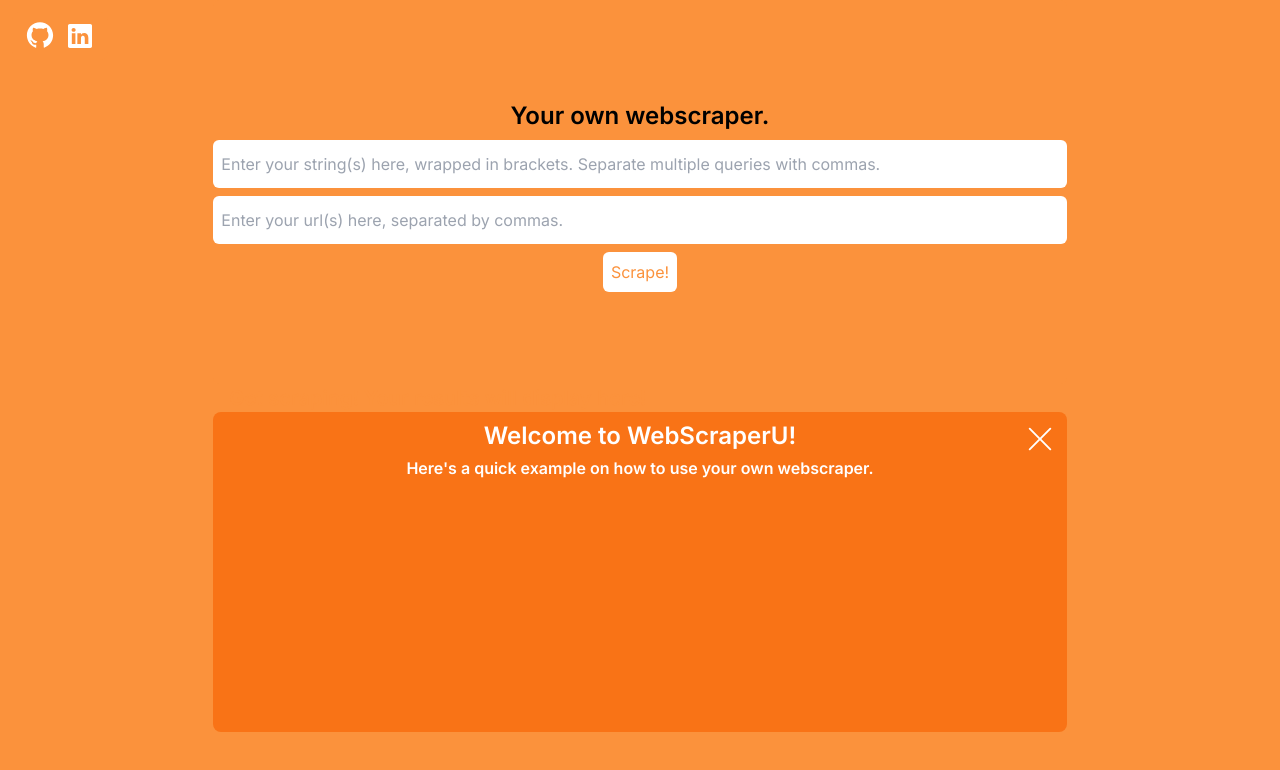
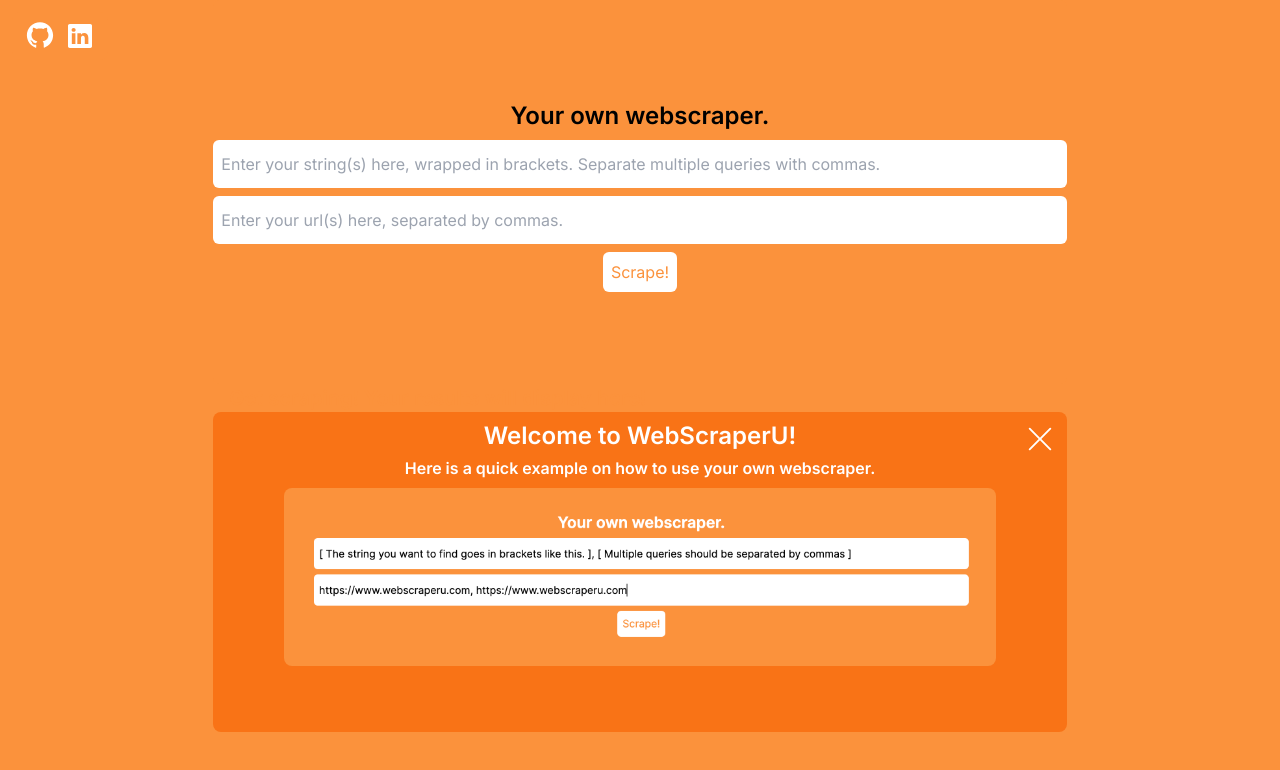
Before and after one commit to rkhalil38/WebScraperU, a Next.js app: page / in a window 1280 px wide. Shown: the top 770 px of the page. Built offline with nearby package versions, Linux system fonts and the light colour scheme.

Commit message:
attempting to fix eslint error v5

```diff
--- a/app/Components/Tutorial.tsx
+++ b/app/Components/Tutorial.tsx
@@ -23,8 +23,13 @@ const Tutorial = () => {
                     <div className="w-1/12 h-full rounded-l-lg"></div>
                     <div className="w-10/12 h-full">
                         <h1 className="text-white text-2xl font-semibold text-center mt-2 mb-1">Welcome to WebScraperU!</h1>
-                        <p className="text-white font-semibold text-center mb-2">Here's a quick example on how to use your own webscraper.</p>
-
+                        <p className="text-white font-semibold text-center mb-2">Here is a quick example on how to use your own webscraper.</p>
+                        <Image className="rounded-lg"
+                            src={tutorialPic}
+                            alt="tutorial"
+                            width={900}
+                            height={500}
+                        />
                     </div>
                     <div className="w-1/12 text-right rounded-r-lg">
                         <button onClick={ handleToggle } className="text-white hover:text-red-600 px-3 py-3 text-3xl"><BsXLg/></button>
```
